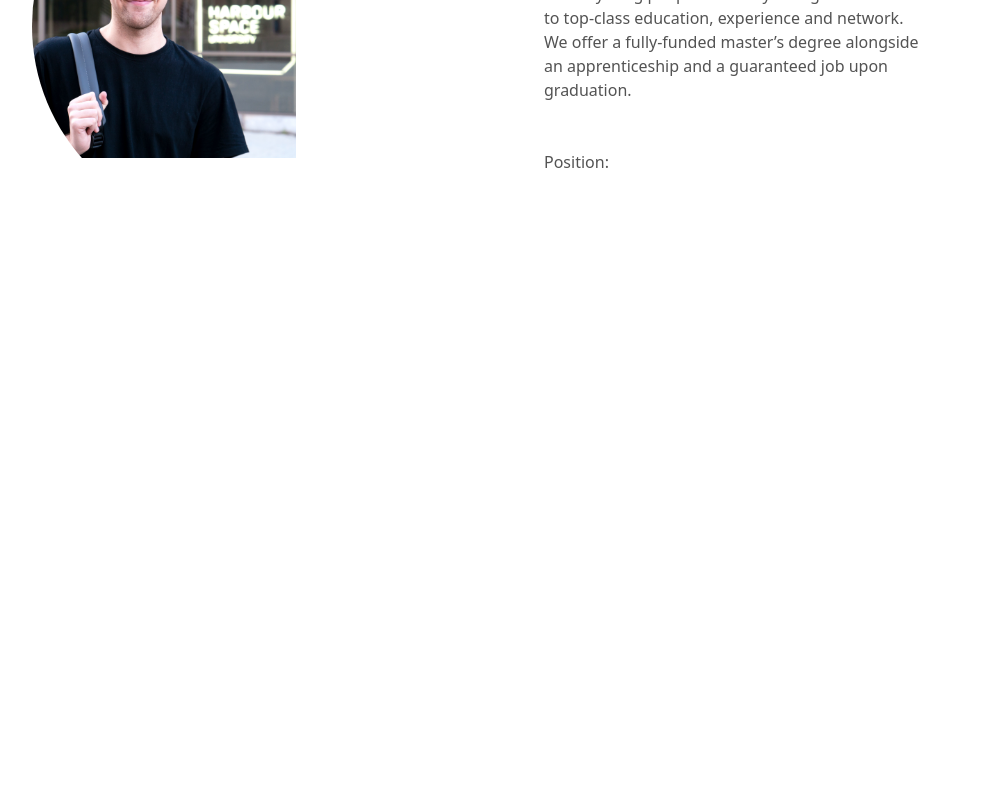
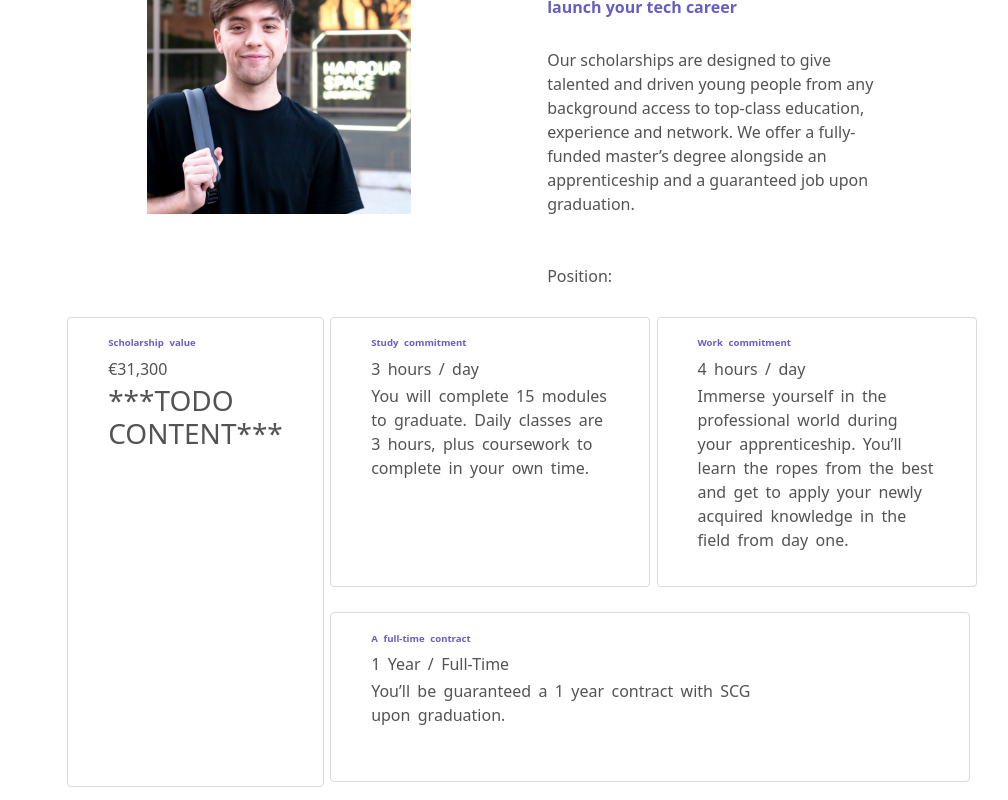
Before and after one commit to vpetridis/hs_challenge, a React (Create React App) app: page / in a window 1280 px wide. Shown: the part 1025-1825 px from the top of the page, without its empty margins (160-1168 px from the left). Before the commit the page ends 1251 px from the top, so only its background shows below. Built offline with nearby package versions, Linux system fonts and the light colour scheme.

Commit message:
SAVING progress w/o swiper

```diff
--- a/package.json
+++ b/package.json
@@ -7,9 +7,11 @@
     "@testing-library/react": "^11.1.0",
     "@testing-library/user-event": "^12.1.10",
     "react": "^17.0.2",
+    "react-bootstrap": "^1.6.1",
     "react-dom": "^17.0.2",
     "react-scripts": "4.0.3",
     "react-svg": "^14.0.10",
+    "swiper": "^7.0.2",
     "web-vitals": "^1.0.1"
   },
   "scripts": {
--- a/src/App.css
+++ b/src/App.css
@@ -4,12 +4,12 @@
 }
 
 .main--container {
-  width: 70vw !important;
-  height: max-content !important;
+  width: 65vw !important;
+  height: min-content !important;
   /* max-height: 50vh; */
   margin: 0 auto !important;
   margin-top: 6vh !important;
-  margin-bottom: 0vh !important;
+  margin-bottom: -10vh !important;
   display: flex;
   justify-content: space-between;
 }
@@ -18,8 +18,38 @@
   width: 400px;
   height: 400px;
   object-fit: contain;
-  border-top-left-radius: 50% 50%;
-  border-top-right-radius: 50% 50%;
-  border-bottom-right-radius: 50% 50%;
-  border-bottom-left-radius: 50% 50%;
+  justify-self: end;
+  margin: 0px 0px 0px 10%;
 }
+
+.swiper {
+  width: 100%;
+  height: 100%;
+}
+
+.swiper-slide {
+  text-align: center;
+  font-size: 18px;
+  background: #fff;
+
+  /* Center slide text vertically */
+  display: -webkit-box;
+  display: -ms-flexbox;
+  display: -webkit-flex;
+  display: flex;
+  -webkit-box-pack: center;
+  -ms-flex-pack: center;
+  -webkit-justify-content: center;
+  justify-content: center;
+  -webkit-box-align: center;
+  -ms-flex-align: center;
+  -webkit-align-items: center;
+  align-items: center;
+}
+
+.swiper-slide img {
+  display: block;
+  width: 100%;
+  height: 100%;
+  object-fit: cover;
+}
--- a/src/App.js
+++ b/src/App.js
@@ -1,5 +1,5 @@
-import logo from "./logo.svg";
 import "./App.css";
+
 import { Header } from "./components/Header";
 import { Button } from "./components/Button";
 import { Info } from "./components/Info";
@@ -8,6 +8,7 @@ import design_logo from "./assets/icons/design-logo.svg";
 import person from "./assets/images/person.png";
 import { InfoBox } from "./components/InfoBox";
 import { InfoContent } from "./components/InfoContent";
+import { CustomAccordion } from "./components/CustomAccordion";
 
 function App() {
   return (
@@ -80,6 +81,66 @@ function App() {
           We offer a fully-funded master’s degree alongside an apprenticeship and a guaranteed job upon graduation.  "
         ></Info>
       </section>
+      <section className="main--container">
+        <InfoBox height="470px">
+          <InfoContent
+            title="Scholarship value"
+            description="€31,300"
+          >
+            <h3>***TODO CONTENT***</h3>
+          </InfoContent>
+        </InfoBox>
+        <div>
+          <div className="d-flex justify-content-between">
+            <InfoBox height="270px" width="25vw">
+              <InfoContent
+                title="Study commitment"
+                description="3 hours / day"
+              >
+                <p>
+                  You will complete 15 modules to
+                  graduate. Daily classes are 3
+                  hours, plus coursework to
+                  complete in your own time.{" "}
+                </p>
+              </InfoContent>
+            </InfoBox>
+            <InfoBox height="270px" width="25vw">
+              <InfoContent
+                title="Work commitment"
+                description="4 hours / day"
+              >
+                <p>
+                  Immerse yourself in the
+                  professional world during your
+                  apprenticeship. You’ll learn the
+                  ropes from the best and get to
+                  apply your newly acquired
+                  knowledge in the field from day
+                  one.
+                </p>
+              </InfoContent>
+            </InfoBox>
+          </div>
+          <div>
+            <InfoBox height="170px" width="50vw">
+              <InfoContent
+                title="A full-time contract"
+                description="1 Year / Full-Time"
+              >
+                <p>
+                  You’ll be guaranteed a 1 year
+                  contract with SCG upon
+                  graduation.
+                </p>
+              </InfoContent>
+            </InfoBox>
+          </div>
+        </div>
+      </section>{" "}
+      <section className="main--container my-3">
+        {/* <CustomAccordion /> */}
+      </section>
     </div>
   );
 }
--- /dev/null
+++ b/src/components/CustomAccordion/index.js
@@ -0,0 +1,51 @@
+import React from "react";
+import { Accordion } from "react-bootstrap";
+
+export const CustomAccordion = () => {
+  return (
+    <div>
+      <Accordion>
+        <Accordion.Item eventKey="0">
+          <Accordion.Header>
+            Accordion Item #1
+          </Accordion.Header>
+          <Accordion.Body>
+            Lorem ipsum dolor sit amet,
+            consectetur adipiscing elit, sed do
+            eiusmod tempor incididunt ut labore et
+            dolore magna aliqua. Ut enim ad minim
+            veniam, quis nostrud exercitation
+            ullamco laboris nisi ut aliquip ex ea
+            commodo consequat. Duis aute irure
+            dolor in reprehenderit in voluptate
+            velit esse cillum dolore eu fugiat
+            nulla pariatur. Excepteur sint
+            occaecat cupidatat non proident, sunt
+            in culpa qui officia deserunt mollit
+            anim id est laborum.
+          </Accordion.Body>
+        </Accordion.Item>
+        <Accordion.Item eventKey="1">
+          <Accordion.Header>
+            Accordion Item #2
+          </Accordion.Header>
+          <Accordion.Body>
+            Lorem ipsum dolor sit amet,
+            consectetur adipiscing elit, sed do
+            eiusmod tempor incididunt ut labore et
+            dolore magna aliqua. Ut enim ad minim
+            veniam, quis nostrud exercitation
+            ullamco laboris nisi ut aliquip ex ea
+            commodo consequat. Duis aute irure
+            dolor in reprehenderit in voluptate
+            velit esse cillum dolore eu fugiat
+            nulla pariatur. Excepteur sint
+            occaecat cupidatat non proident, sunt
+            in culpa qui officia deserunt mollit
+            anim id est laborum.
+          </Accordion.Body>
+        </Accordion.Item>
+      </Accordion>{" "}
+    </div>
+  );
+};
--- a/src/components/Header/Header.css
+++ b/src/components/Header/Header.css
@@ -5,7 +5,7 @@
   justify-content: space-between;
   align-items: center;
   padding: 1rem 1rem;
-  margin-bottom: 2rem;
+  margin-bottom: 10rem;
   max-height: 60px;
 }
 
--- a/src/components/InfoBox/index.js
+++ b/src/components/InfoBox/index.js
@@ -1,11 +1,15 @@
 import React from "react";
 import "./InfoBox.css";
 
-export const InfoBox = ({ children, width }) => {
+export const InfoBox = ({
+  children,
+  width,
+  height,
+}) => {
   return (
     <div
       className="info-box"
-      style={{ width: width }}
+      style={{ width: width, height: height }}
     >
       {children}
     </div>
--- a/src/components/InfoContent/InfoContent.css
+++ b/src/components/InfoContent/InfoContent.css
@@ -1,3 +1,4 @@
 .info-content {
   margin: 0.4rem 1rem;
+  max-width: 400px;
 }
```
Also changed, not shown: src/components/Carousel/index.js (added), 1 other file (tests, documents, lock files or other folders).
